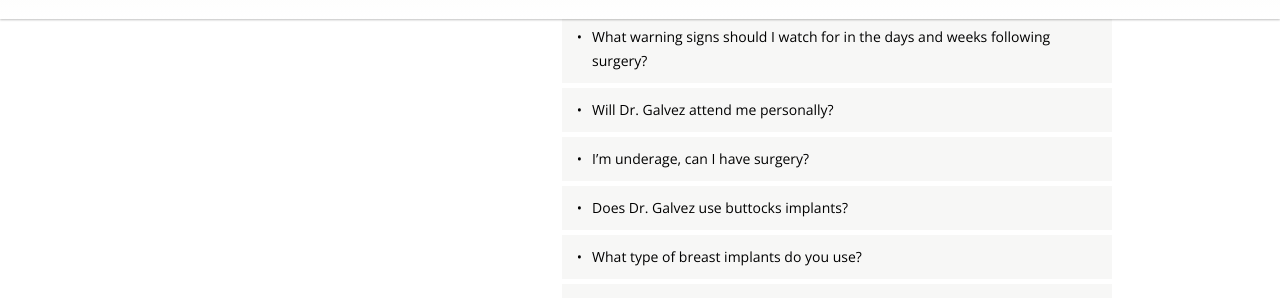
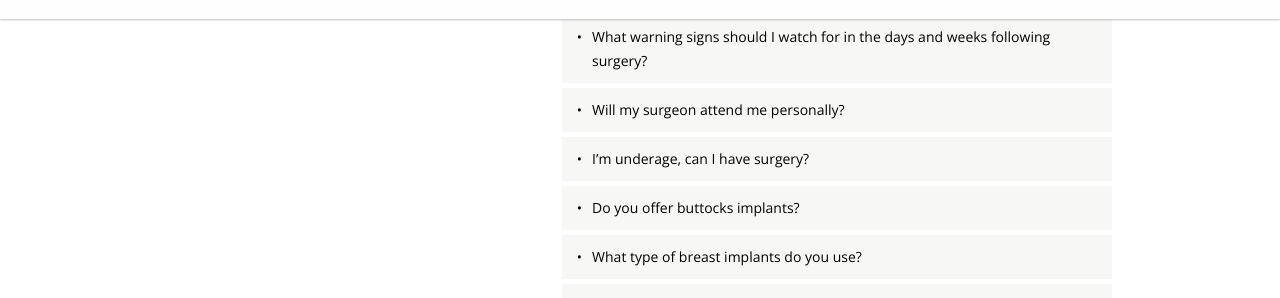
Before and after one commit to bariatricpal/bpmx, a Jekyll site: the page built from plastic-surgeries/faq.markdown, in a window 1280 px wide and 900 px high, scrolled down 1178 px. Shown: the part 160-458 px from the top of the window. Built offline with Jekyll 4.4.1, drawn with Linux system fonts in a browser that asks for light colours.

Commit message:
Updated Faq

```diff
--- a/plastic-surgeries/faq.markdown
+++ b/plastic-surgeries/faq.markdown
@@ -102,14 +102,14 @@ faqs:
     * Persistent nausea or vomiting
     * Inability to urinate after surgery
     * Any other unusual symptoms that concern you
-- question: Will Dr. Galvez attend me personally?
-  answer: Yes, Dr. Galvez is the only one who does the consult and surgeries. You
-    will meet Dr. Galvez, if you have any questions feel free to contact us.
+- question: Will my surgeon attend me personally?
+  answer: Yes, your surgeon is the only one who does the consult and surgeries. You
+    will meet your surgeon and if you have any questions feel free to contact us.
 - question: I’m underage, can I have surgery?
   answer: You can have surgery if you’re underage. However, both of your parents have
     to be with you the day of surgery and both of them need to sign the consentment
     forms.
-- question: Does Dr. Galvez use buttocks implants?
+- question: Do you offer buttocks implants?
   answer: Yes, you can have buttocks implants or have fat transfer to buttocks and
     hips.
 - question: What type of breast implants do you use?
```
